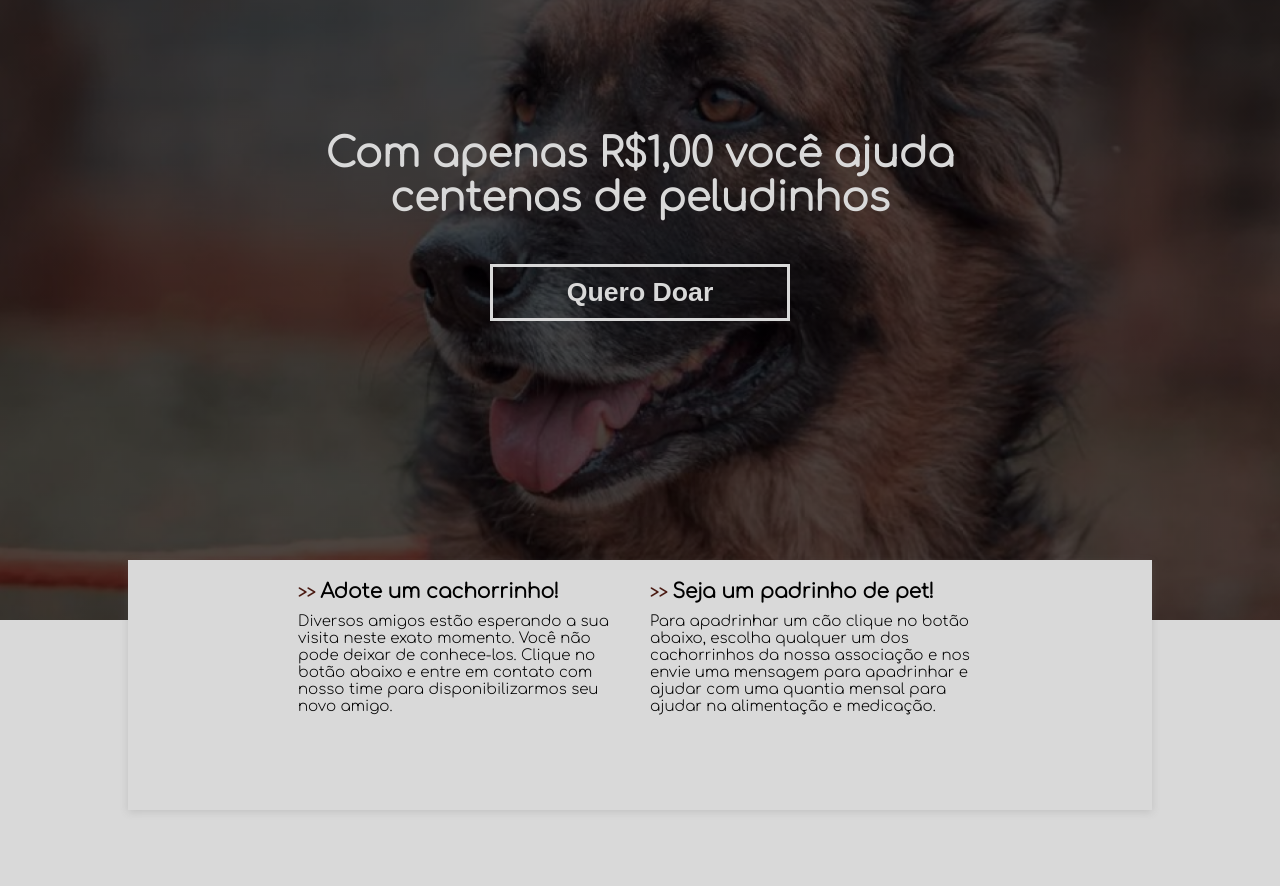
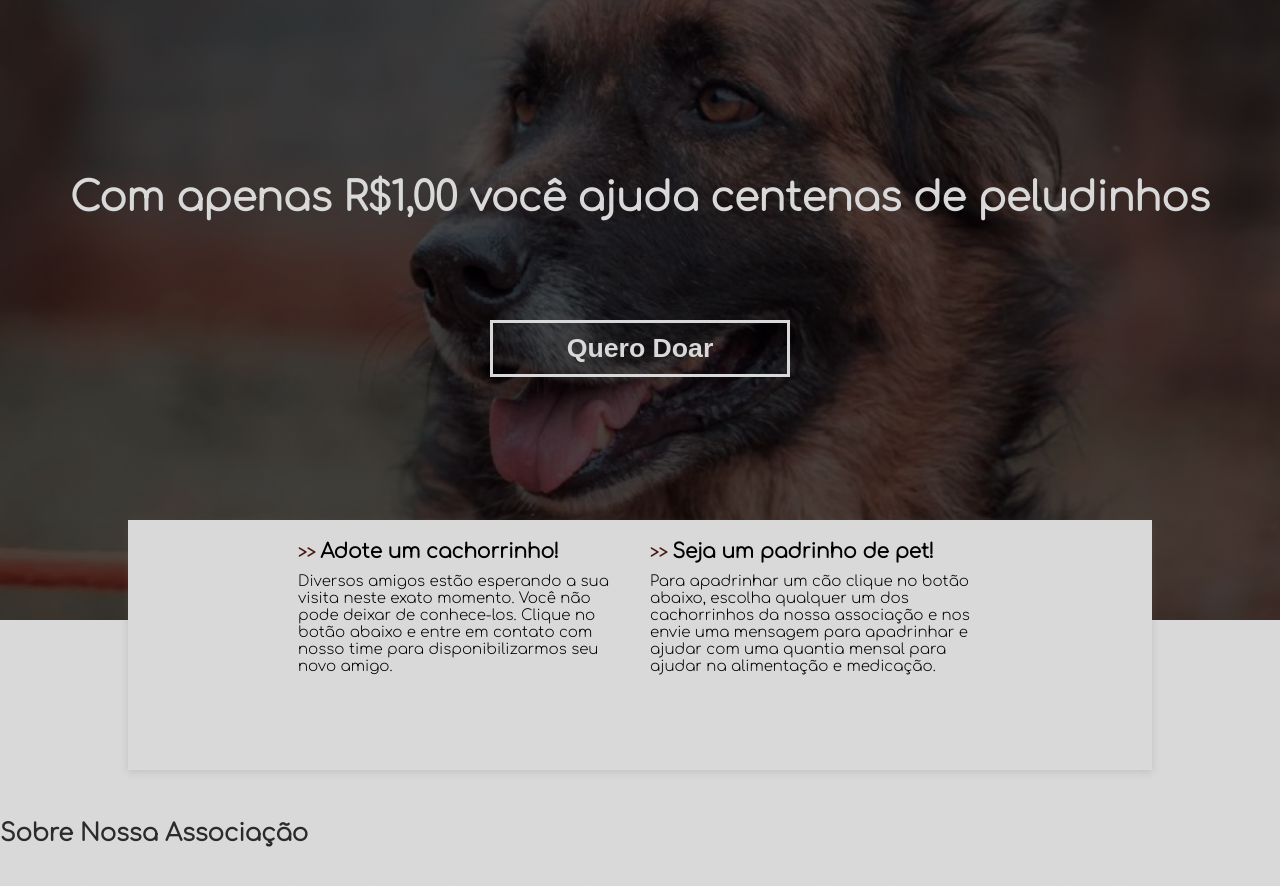
Before and after one commit to bolodissenoura/AAARP, a React (Vite) app: page / in a window 1280 px wide. Shown: the part 180-1066 px from the top of the page. Built offline with nearby package versions, Linux system fonts and the light colour scheme.

Commit message:
refactor: componentize texts

```diff
--- /dev/null
+++ b/src/components/Texts/index.ts
@@ -0,0 +1,2 @@
+export * from './title.component';
+export * from './subtitle.component';
--- /dev/null
+++ b/src/components/Texts/subtitle.component.tsx
@@ -0,0 +1,10 @@
+import React from 'react';
+import * as S from './texts.styles';
+
+interface SubTitlePropsInterface {
+  text: string;
+}
+
+export function SubTitle(props: SubTitlePropsInterface) {
+  return <S.Subtitle>{props.text}</S.Subtitle>;
+}
--- /dev/null
+++ b/src/components/Texts/texts.styles.ts
@@ -0,0 +1,10 @@
+import styled from 'styled-components';
+
+export const Title = styled.h2`
+  color: var(--black);
+  opacity: 0.8;
+`;
+
+export const Subtitle = styled.p`
+  color: var(--grayLight);
+`;
--- /dev/null
+++ b/src/components/Texts/title.component.tsx
@@ -0,0 +1,10 @@
+import React from 'react';
+import * as S from './texts.styles';
+
+interface TitlePropsInterface {
+  text: string;
+}
+
+export function Title(props: TitlePropsInterface) {
+  return <S.Title>{props.text}</S.Title>;
+}
--- a/src/components/index.ts
+++ b/src/components/index.ts
@@ -1,3 +1,4 @@
 export * from './header';
 export * from './button';
 export * from './transitionBox';
+export * from './Texts';
--- a/src/components/transitionBox/transitionBox.styles.ts
+++ b/src/components/transitionBox/transitionBox.styles.ts
@@ -8,7 +8,7 @@ export const TransitionContent = styled.div`
   transform: translateX(-50%);
   background-color: var(--grayLight);
   box-shadow: rgba(99, 99, 99, 0.2) 0px 2px 8px 0px;
-  margin-top: -60px;
+  margin-top: -100px;
   width: 80vw;
   min-height: 250px;
 `;
--- a/src/pages/general/home/home.page.tsx
+++ b/src/pages/general/home/home.page.tsx
@@ -19,6 +19,17 @@ export function Home() {
       </S.Container>
       <S.SecondContainer>
         <C.TransitionBox />
+        <S.AboutUsContainer>
+          <C.Title text='Sobre Nossa Associação' />
+          <C.SubTitle
+            text='Somos uma organização de ajuda a animais em situação de rua e
+            desabrigados, fundada em 2012, pelo nosso amigo e voluntário
+            Virgílio Martins. Desde que começamos com este trabalho, nosso
+            objetivo é ajudar o máximo possível de cães. Nós os resgatamos,
+            vacinamos, vermigugamos, desparasitamos, damos uma estadia digna e
+            tentamos dar uma família a todos.'
+          />
+        </S.AboutUsContainer>
       </S.SecondContainer>
 
       <h1>Home</h1>
--- a/src/pages/general/home/home.styles.ts
+++ b/src/pages/general/home/home.styles.ts
@@ -21,13 +21,11 @@ export const TitleCTA = styled.div`
   color: var(--grayLight);
   font-weight: 600;
   text-align: center;
-  -webkit-transform: translate(-50%, -50%);
-  transform: translate(-50%, -50%);
   font-size: 26px;
   z-index: 1;
 
-  margin-left: 50%;
   margin-top: 50vw;
+  margin-bottom: 100px;
   @media ${deviceMinWidth.tabletM} {
     font-size: 40px;
     margin-top: 20vw;
@@ -41,17 +39,12 @@ export const ContentButton = styled.div`
   text-align: center;
 `;
 
-export const TransitionContent = styled.div`
-  position: absolute;
-  left: 50%;
-  -webkit-transform: translateX(-50%);
-  transform: translateX(-50%);
-  background-color: var(--grayLight);
-  box-shadow: rgba(99, 99, 99, 0.2) 0px 2px 8px 0px;
-  margin-top: -60px;
-  width: 80vw;
-  height: 250px;
-  overflow-y: scroll;
+export const AboutUsContainer = styled.div`
+  padding-top: 200px;
+`;
+
+export const TitleAboutUsContainer = styled.div`
+  padding-top: 200px;
 `;
 
 export const SecondContainer = styled.div`
@@ -59,45 +52,3 @@ export const SecondContainer = styled.div`
   height: 100vh;
   width: 100vw;
 `;
-
-export const Grid = styled.div`
-  display: grid;
-  grid-template-columns: 1fr 1fr;
-  padding: 10px;
-  @media ${deviceMinWidth.tabletL} {
-    margin: 0 150px;
-  }
-  @media ${deviceMinWidth.desktopS} {
-    margin: 0 150px;
-  }
-`;
-
-export const Col = styled.div`
-  h1 {
-    font-size: 12px;
-    margin-bottom: 10px;
-    @media ${deviceMinWidth.tabletL} {
-      font-size: 20px;
-    }
-    @media ${deviceMinWidth.desktopS} {
-      font-size: 30px;
-    }
-  }
-  h1:before {
-    content: '>> ';
-    color: var(--brownDark);
-    font-size: 16px;
-  }
-  p {
-    font-size: 10px;
-    @media ${deviceMinWidth.tabletL} {
-      font-size: 15px;
-    }
-    @media ${deviceMinWidth.desktopS} {
-      font-size: 20px;
-    }
-  }
-
-  max-width: 500px;
-  padding: 30px;
-`;
```
